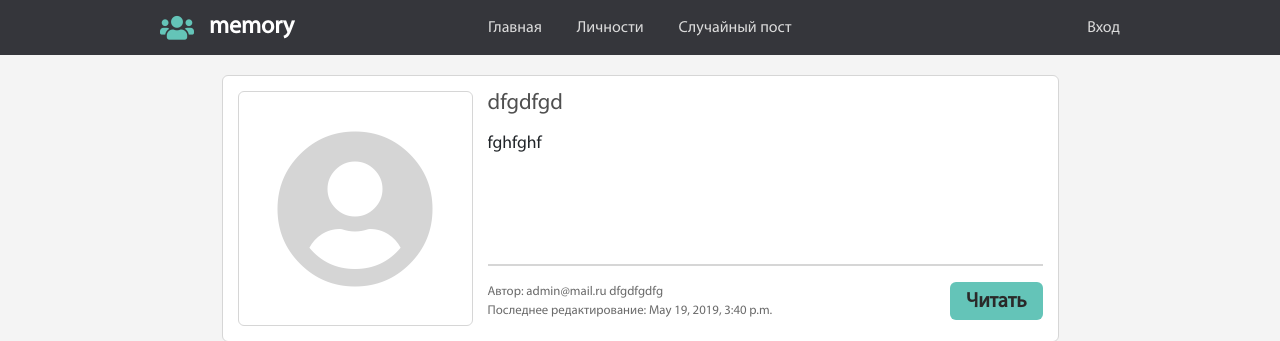
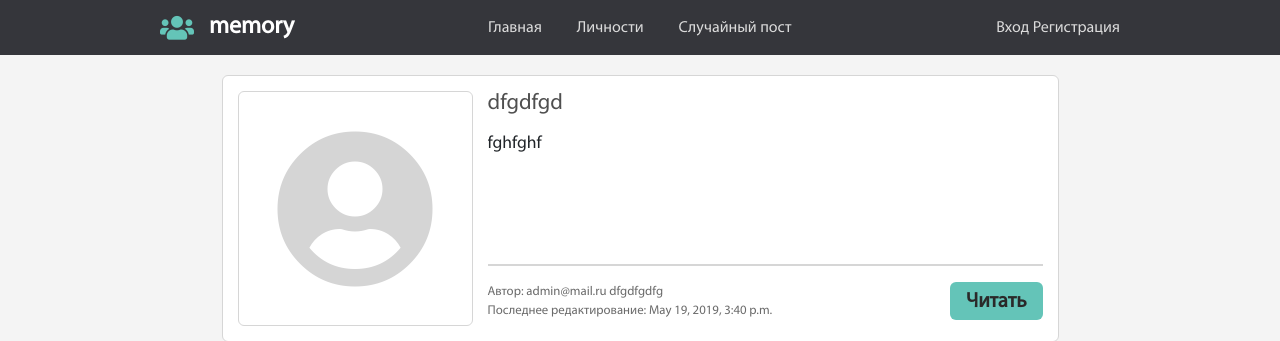
Before and after one commit to Denisova55/memory, a Django app: page / in a window 1280 px wide. Shown: the top 341 px of the page. Run offline with Django 3.2, Linux system fonts and the light colour scheme; data comes from the database, SQL or seed files in the repository; some libraries are stand-ins or nearby versions.

Commit message:
Фронт - Добавил значок, оптимизировал html

```diff
--- /dev/null
+++ b/mysite/templates/mysite/post.html
@@ -0,0 +1,35 @@
+{% load staticfiles %}
+
+{% block css %}
+  <link rel="stylesheet" href="{% static 'css/post.css' %}">
+{% endblock %}
+
+<aside class="post">
+  {% if post.star%}
+  <div class="markstar">
+    <i class="fas fa-star"></i>
+  </div>
+  {% endif %}
+
+  <section class="post__img">
+    <i class="fas fa-user-circle"></i>
+  </section>
+  <section class="post__info">
+    <h3>{{ post }}</h3>
+    <p class="post__prev">{{ post.get_preview }}</p>
+    <hr>
+    <div class="post__nav">
+      <div class="post__addition">
+        <span>Автор: {{post.name}} {{post.second_name}}</span></br>
+        <span>Последнее редактирование: {{ post.date_modified }}</span>
+      </div>
+      <a class="btnn" href="{% url 'post_detail' post.id%}">Читать</a>
+    </div>
+  </section>
+</aside>
+
+{% comment %} <h3>
+  <a href="{% url 'post_detail' post.id%}">
+    {{ post }}
+  </a>
+</h3> {% endcomment %}
--- a/mysite/templates/mysite/posts_list.html
+++ b/mysite/templates/mysite/posts_list.html
@@ -10,30 +10,9 @@
 {% endblock %}
 
 {% block content %}
+
   {% for post in posts %}
-    <aside class="post">
-      {% if post.star%}
-      <div class="markstar">
-        <i class="fas fa-star"></i>
-      </div>
-      {% endif %}
-
-      <section class="post__img">
-        <i class="fas fa-user-circle"></i>
-      </section>
-      <section class="post__info">
-        <h3>{{ post }}</h3>
-        <p class="post__prev">{{ post.get_preview }}</p>
-        <hr>
-        <div class="post__nav">
-          <div class="post__addition">
-            <span>Автор: {{post.name}} {{post.second_name}}</span></br>
-            <span>Последнее редактирование: {{ post.date_modified }}</span>
-          </div>
-          <a class="btnn" href="{% url 'post_detail' post.id%}">Читать</a>
-        </div>
-      </section>
-    </aside>
+    {% include "./post.html" %}
   {% endfor %}
 
   <nav class="pagination__wrap">
--- a/templates/base.html
+++ b/templates/base.html
@@ -3,6 +3,7 @@
 <html lang="en">
 <head>
   <meta charset="UTF-8">
+  <link rel="shortcut icon" href="{% static 'favicon.ico' %}" type="image/x-icon">
   <link rel="stylesheet" href="https://stackpath.bootstrapcdn.com/bootstrap/4.2.1/css/bootstrap.min.css" integrity="sha384-GJzZqFGwb1QTTN6wy59ffF1BuGJpLSa9DkKMp0DgiMDm4iYMj70gZWKYbI706tWS" crossorigin="anonymous">
   <link rel="stylesheet" href="{% static 'css/normalize.css' %}">
   <link rel="stylesheet" href="https://use.fontawesome.com/releases/v5.8.1/css/all.css" integrity="sha384-50oBUHEmvpQ+1lW4y57PTFmhCaXp0ML5d60M1M7uH2+nqUivzIebhndOJK28anvf" crossorigin="anonymous">
@@ -42,6 +43,7 @@
         {% else %}
           <li>
             <a class="link" href="{% url 'login' %}">Вход</a>
+            <a class="link" href="{% url 'registration' %}">Регистрация</a>
           </li>
         {% endif %}
       </ul>
```
Also changed, not shown: mysite/templates/mysite/persons_list.html (+1 -23 lines), static/favicon.ico (added).
